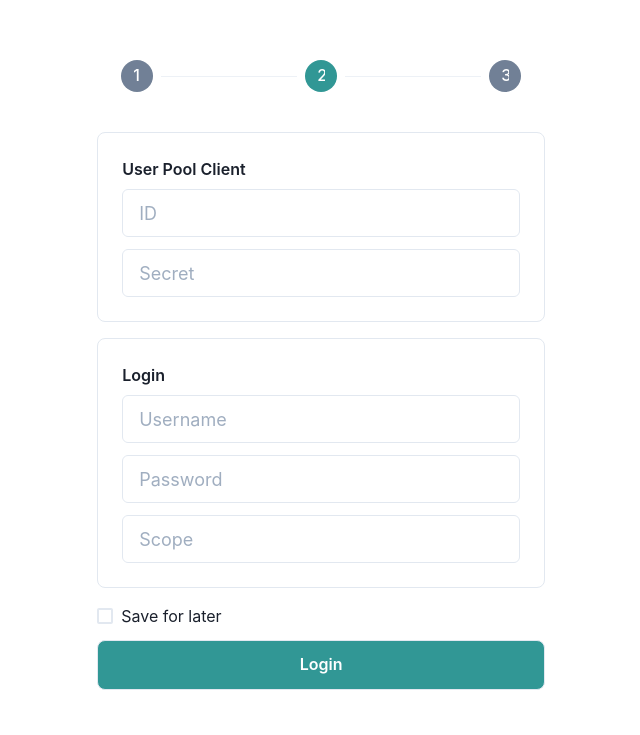
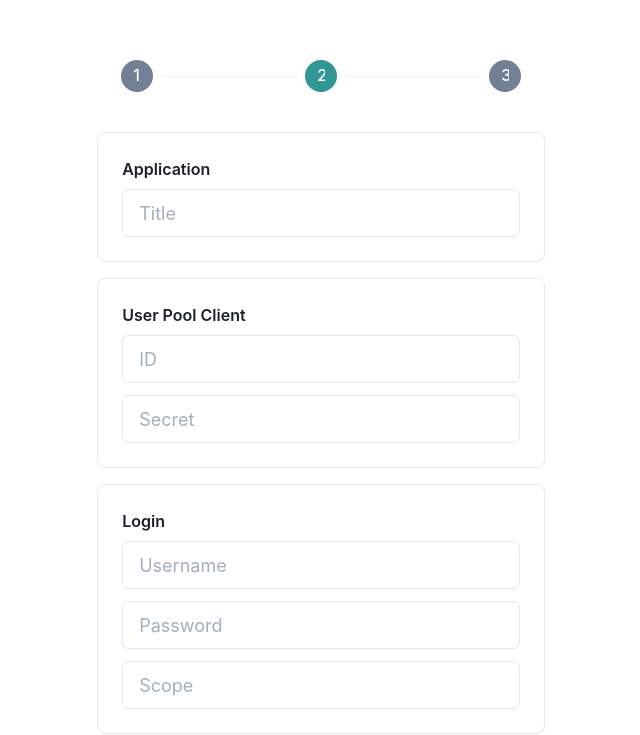
Before and after one commit to bmaximilian/cognito-auth-client, a React (Create React App) app: page / in a window 1280 px wide. Shown: the part 124-859 px from the top of the page, without its empty margins (256-896 px from the left). Before the commit the page ends 814 px from the top, so only its background shows below. Built offline with nearby package versions, Linux system fonts and the light colour scheme.

Commit message:
feat: Save encrypted data in storage after successful login

```diff
--- a/package.json
+++ b/package.json
@@ -10,10 +10,12 @@
     "@testing-library/jest-dom": "^5.11.4",
     "@testing-library/react": "^11.1.0",
     "@testing-library/user-event": "^12.1.10",
+    "@types/crypto-js": "^4.0.2",
     "@types/jest": "^26.0.15",
     "@types/node": "^12.0.0",
     "@types/react": "^17.0.0",
     "@types/react-dom": "^17.0.0",
+    "crypto-js": "^4.1.1",
     "framer-motion": "^4",
     "react": "^17.0.2",
     "react-dom": "^17.0.2",
--- a/src/App.tsx
+++ b/src/App.tsx
@@ -7,7 +7,9 @@ import { SavedEntry, SavedEntryList } from './widgets/SavedEntryList';
 import { TokenDisplay } from './widgets/TokenDisplay';
 import { BackButton } from './components/BackButton';
 
-const items: SavedEntry[] = [];
+const items: SavedEntry[] = Object.keys(JSON.parse(localStorage.getItem('savedLogins') || '{}')).map((title) => ({
+    title,
+}));
 
 const App: React.FC = () => {
     const [step, setStep] = useState(1);
@@ -16,21 +18,21 @@ const App: React.FC = () => {
         setStep(2);
     }
 
-    function handleAddEntry(): void {
-        setStep(2);
-    }
-
     async function handleLogin(data: LoginData): Promise<void> {
-        setStep(3);
+        return Promise.resolve();
     }
 
     function handleGoBack(): void {
         setStep((current) => current - 1);
     }
 
+    function handleNextStep(): void {
+        setStep((current) => current + 1);
+    }
+
     const steps = [
-        <SavedEntryList key={0} items={items} onAdd={handleAddEntry} onItemClick={handleLoadSavedEntry} />,
-        <LoginForm key={1} onSubmit={handleLogin} />,
+        <SavedEntryList key={0} items={items} onAdd={handleNextStep} onItemClick={handleLoadSavedEntry} />,
+        <LoginForm key={1} onSubmit={handleLogin} onComplete={handleNextStep} />,
         <TokenDisplay
             key={2}
             // eslint-disable-next-line max-len
--- /dev/null
+++ b/src/components/PinModal.tsx
@@ -0,0 +1,40 @@
+import React from 'react';
+import {
+    HStack,
+    Modal,
+    ModalBody,
+    ModalContent,
+    ModalHeader,
+    ModalOverlay,
+    PinInput,
+    PinInputField,
+} from '@chakra-ui/react';
+
+interface PinModalProps {
+    isOpen: boolean;
+    onPinEntered: (pin: string) => void;
+}
+
+export const PinModal: React.FC<PinModalProps> = (props) => (
+    <Modal
+        isOpen={props.isOpen}
+        onClose={(): void => {
+            /* noop */
+        }}
+    >
+        <ModalOverlay />
+        <ModalContent>
+            <ModalHeader>Enter security pin</ModalHeader>
+            <ModalBody>
+                <HStack>
+                    <PinInput type="alphanumeric" mask onComplete={props.onPinEntered}>
+                        <PinInputField />
+                        <PinInputField />
+                        <PinInputField />
+                        <PinInputField />
+                    </PinInput>
+                </HStack>
+            </ModalBody>
+        </ModalContent>
+    </Modal>
+);
--- a/src/widgets/LoginForm.tsx
+++ b/src/widgets/LoginForm.tsx
@@ -1,8 +1,10 @@
 import React, { useState } from 'react';
+import { AES } from 'crypto-js';
 import { Checkbox, Stack } from '@chakra-ui/react';
 import { FormGroup } from '../components/FormGroup';
 import { Input } from '../components/Input';
 import { SubmitButton } from '../components/SubmitButton';
+import { PinModal } from '../components/PinModal';
 
 export interface LoginData {
     userPoolClient: {
@@ -17,7 +19,10 @@ export interface LoginData {
     save: boolean;
 }
 
-export const LoginForm: React.FC<{ onSubmit: (data: LoginData) => Promise<void> }> = (props) => {
+export const LoginForm: React.FC<{ onSubmit: (data: LoginData) => Promise<void>; onComplete: () => void }> = (
+    props
+) => {
+    const [title, setTitle] = useState('');
     const [userPoolClientId, setUserPoolClientId] = useState('');
     const [userPoolClientSecret, setUserPoolClientSecret] = useState('');
     const [username, setUsername] = useState('');
@@ -25,9 +30,10 @@ export const LoginForm: React.FC<{ onSubmit: (data: LoginData) => Promise<void>
     const [scope, setScope] = useState('');
     const [save, setSave] = useState(false);
 
-    async function handleSubmit(): Promise<void> {
-        try {
-            await props.onSubmit({
+    const [showPinModal, setShowPinModal] = useState(false);
+
+    function buildForm(): LoginData {
+        return {
             userPoolClient: {
                 id: userPoolClientId,
                 secret: userPoolClientSecret || undefined,
@@ -38,18 +44,51 @@ export const LoginForm: React.FC<{ onSubmit: (data: LoginData) => Promise<void>
                 scope: scope || undefined,
             },
             save,
-            });
+        };
+    }
+
+    async function handleSubmit(): Promise<void> {
+        try {
+            await props.onSubmit(buildForm());
 
             if (save) {
-                // TODO: Show modal
+                setShowPinModal(true);
+                return;
             }
+
+            props.onComplete();
         } catch (e) {
             // TODO: Display error
         }
     }
 
+    function handlePinEntered(pin: string): void {
+        const entries = localStorage.getItem('savedLogins') || {};
+        const encrypted = AES.encrypt(JSON.stringify(buildForm()), pin).toString();
+
+        localStorage.setItem(
+            'savedLogins',
+            JSON.stringify({
+                ...entries,
+                [title]: encrypted,
+            })
+        );
+
+        setShowPinModal(false);
+        props.onComplete();
+    }
+
     return (
-        <form onSubmit={handleSubmit}>
+        <>
+            <form
+                onSubmit={(e): void => {
+                    e.preventDefault();
+                    handleSubmit();
+                }}
+            >
+                <FormGroup title="Application">
+                    <Input placeholder="Title" isRequired onChange={(e): void => setTitle(e.target.value)} />
+                </FormGroup>
                 <FormGroup title="User Pool Client">
                     <Input placeholder="ID" isRequired onChange={(e): void => setUserPoolClientId(e.target.value)} />
                     <Input placeholder="Secret" onChange={(e): void => setUserPoolClientSecret(e.target.value)} />
@@ -71,5 +110,7 @@ export const LoginForm: React.FC<{ onSubmit: (data: LoginData) => Promise<void>
                     <SubmitButton type="submit">Login</SubmitButton>
                 </Stack>
             </form>
+            <PinModal isOpen={showPinModal} onPinEntered={handlePinEntered} />
+        </>
     );
 };
```
Also changed, not shown: 1 other file (tests, documents, lock files or other folders). Lines whose indentation alone changed are shown as unchanged.
